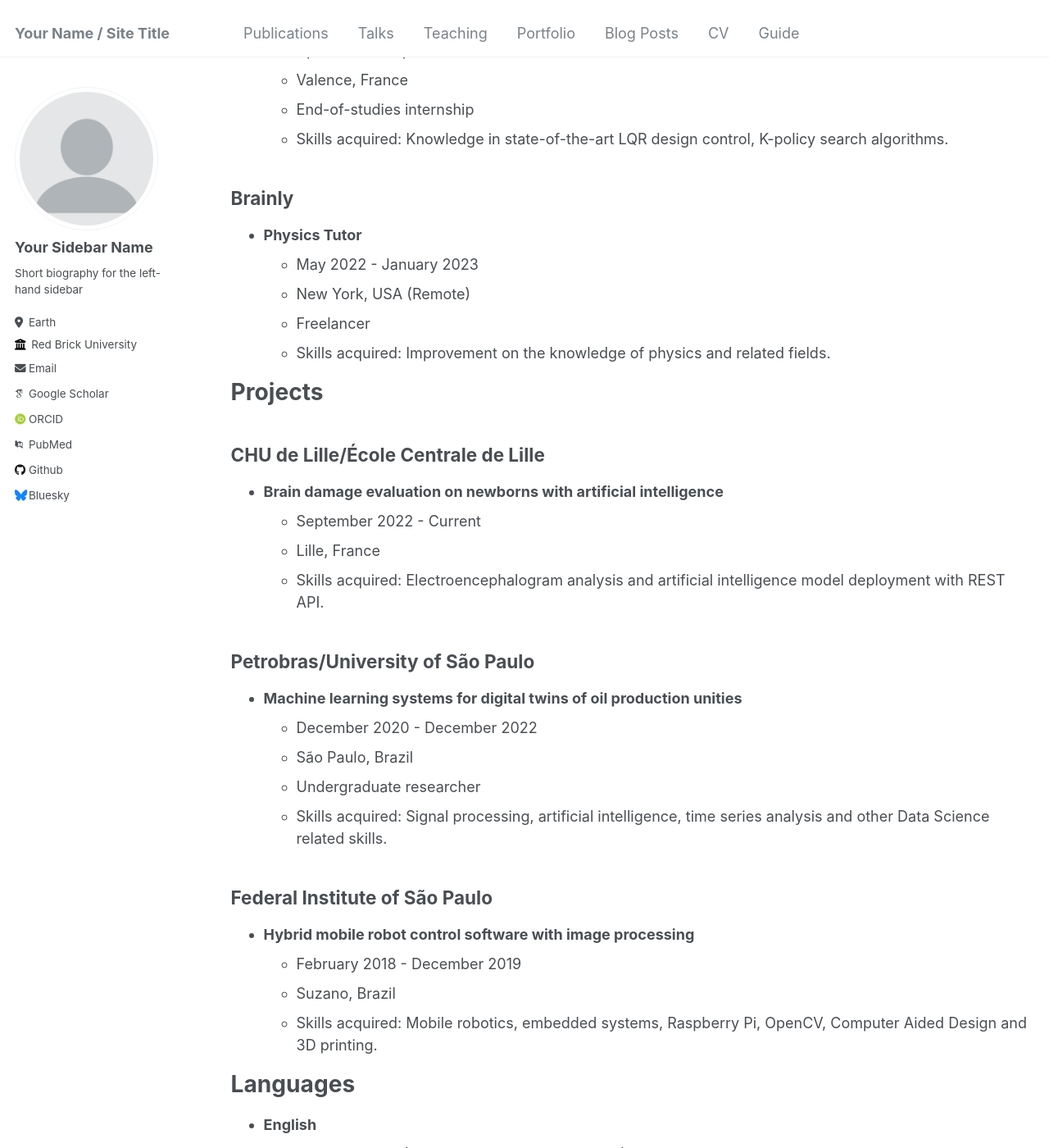
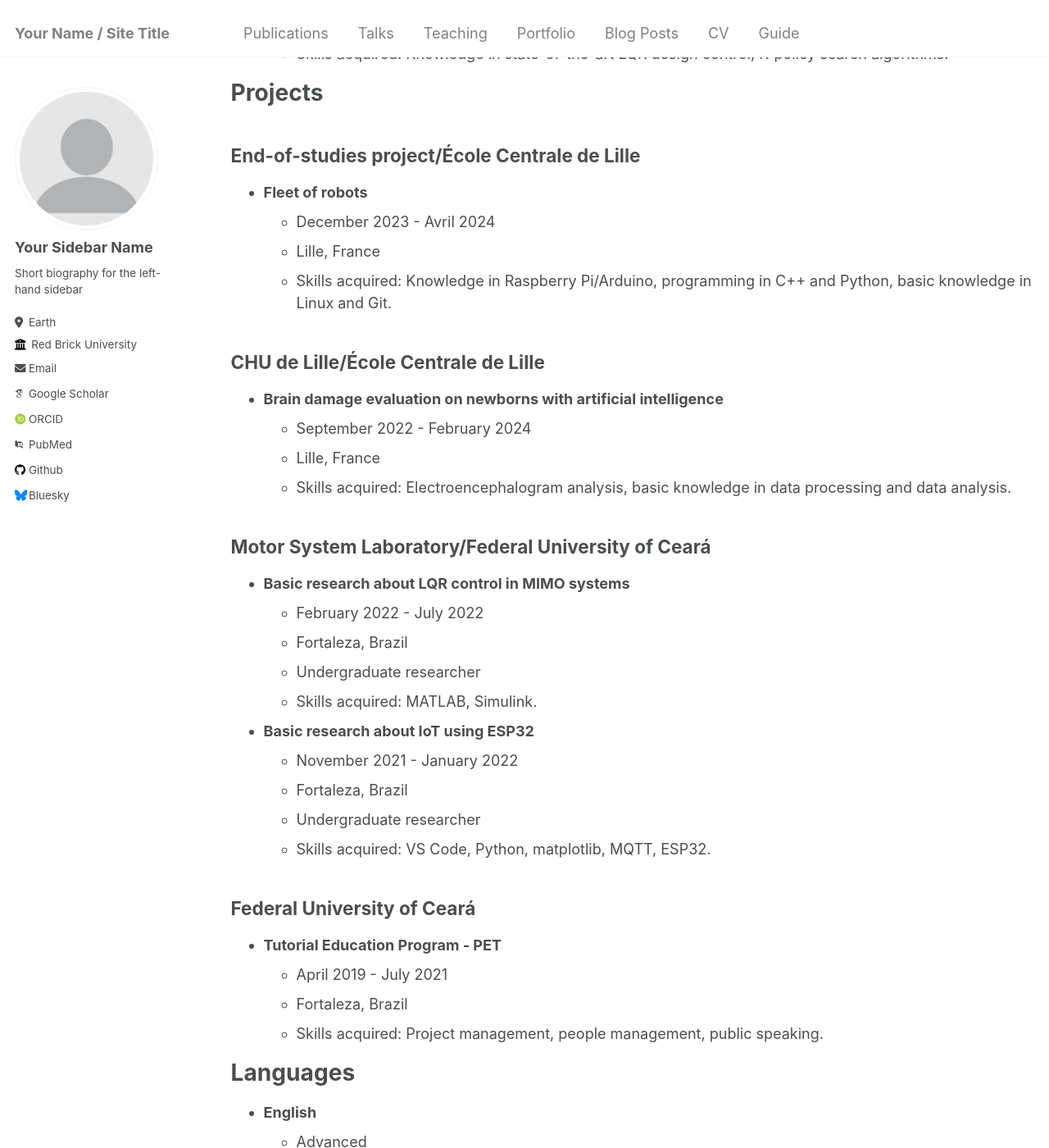
Before and after one commit to JEduardoHolanda/JEduardoHolanda.github.io, a Jekyll site: the page built from _pages/cv.md, in a window 1280 px wide and 1400 px high, scrolled down 533 px. Shown: the whole window at 82% size. Built offline with Jekyll 4.4.1, drawn with Linux system fonts in a browser that asks for light colours; some web fonts are replaced; some of the changed text lies outside the part shown.

Commit message:
cv up to date

```diff
--- a/_pages/cv.md
+++ b/_pages/cv.md
@@ -28,44 +25,48 @@ Professional experience
   * Skills acquired: Knowledge in state-of-the-art LQR design control, K-policy search algorithms.
 
 
-## Brainly
-* **Physics Tutor**
-  * May 2022 - January 2023
-  * New York, USA (Remote)
-  * Freelancer
-  * Skills acquired: Improvement on the knowledge of physics and related fields.
-
 Projects
 ======
+
+## End-of-studies project/École Centrale de Lille
+* **Fleet of robots**
+  * December 2023 - Avril 2024
+  * Lille, France
+  * Skills acquired: Knowledge in Raspberry Pi/Arduino, programming in C++ and Python, basic knowledge in Linux and Git.
+
 ## CHU de Lille/École Centrale de Lille
 * **Brain damage evaluation on newborns with artificial intelligence**
-  * September 2022 - Current
+  * September 2022 - February 2024
   * Lille, France
-  * Skills acquired: Electroencephalogram analysis and artificial intelligence model deployment with REST API.
+  * Skills acquired: Electroencephalogram analysis, basic knowledge in data processing and data analysis.
 
-## Petrobras/University of São Paulo
-* **Machine learning systems for digital twins of oil production unities**
-  * December 2020 - December 2022
-  * São Paulo, Brazil
+## Motor System Laboratory/Federal University of Ceará
+
+* **Basic research about LQR control in MIMO systems**
+  * February 2022 - July 2022
+  * Fortaleza, Brazil
   * Undergraduate researcher
-  * Skills acquired: Signal processing, artificial intelligence, time series analysis and other Data Science related skills.
+  * Skills acquired: MATLAB, Simulink.
 
-## Federal Institute of São Paulo
-* **Hybrid mobile robot control software with image processing**
-  * February 2018 - December 2019
-  * Suzano, Brazil
-  * Skills acquired: Mobile robotics, embedded systems, Raspberry Pi, OpenCV, Computer Aided Design and 3D printing.
+* **Basic research about IoT using ESP32**
+  * November 2021 - January 2022
+  * Fortaleza, Brazil
+  * Undergraduate researcher
+  * Skills acquired: VS Code, Python, matplotlib, MQTT, ESP32.
+
+## Federal University of Ceará
+* **Tutorial Education Program - PET**
+  * April 2019 - July 2021
+  * Fortaleza, Brazil
+  * Skills acquired: Project management, people management, public speaking.
 
 Languages
 ======
 * **English**
-  * Advanced - C1 (Cambridge FCE Score 186/190)
+  * Advanced
 
 * **French**
-  * Advanced - C1 (TCF Score 560/699)
-
-* **Spanish**
-  * Basic - Currently studying
+  * Advanced
 
 * **Portuguese**
   * Native language
@@ -73,24 +74,8 @@ Languages
 Skills
 ======
 * **Programming**
-  * Python; Jupyter Notebooks; C/C++; Java; Ladder/Grafcet for PLC; Labview; VHDL; SQL (currently studying)
+  * Python; Jupyter Notebooks; C/C++
 * **Soft skills**
   * Team work; Project management; Advanced project planning; Strategic analysis
 * **Miscellaneous**
-  * Linux; Raspberry Pi; Matplotlib; Pandas; Docker; git; Kedro; Keras; Tensorflow; PyTorch; OpenCV; Computer Aided Design; 3D Printing; MS Excel; Latex
-
-Achievements
-======
-* **2022**
-  * Tech Fellow excellence program @ Fundação Estudar (23 selected from 4285 candidates)
-* **2021**
-  * Honorable mention at the international congress SIICUSP. Best research of the section.
-* **2019**
-  * Brazilian Olympiad of Robotics (1st place)
-  * Mathematics without frontiers (3rd place)
-  * Federal Institute Congress of Science and Culture (3rd place on engineering)
-  * 4 published papers awarded with junior scientific research funding
-* **2018**
-  * Federal Institute Tournament of Robotics (2nd place)
-  * Brazilian Olympiad of Robotics (3rd place)
-  * Federal Institute Congress of Science and Culture (3rd place on engineering)
+  * Linux; Raspberry Pi; Matplotlib; Pandas; git; Keras; Tensorflow; PyTorch; MS Excel; Latex
```
Also changed, not shown: other parts of _pages/cv.md (+0 -3 lines).
